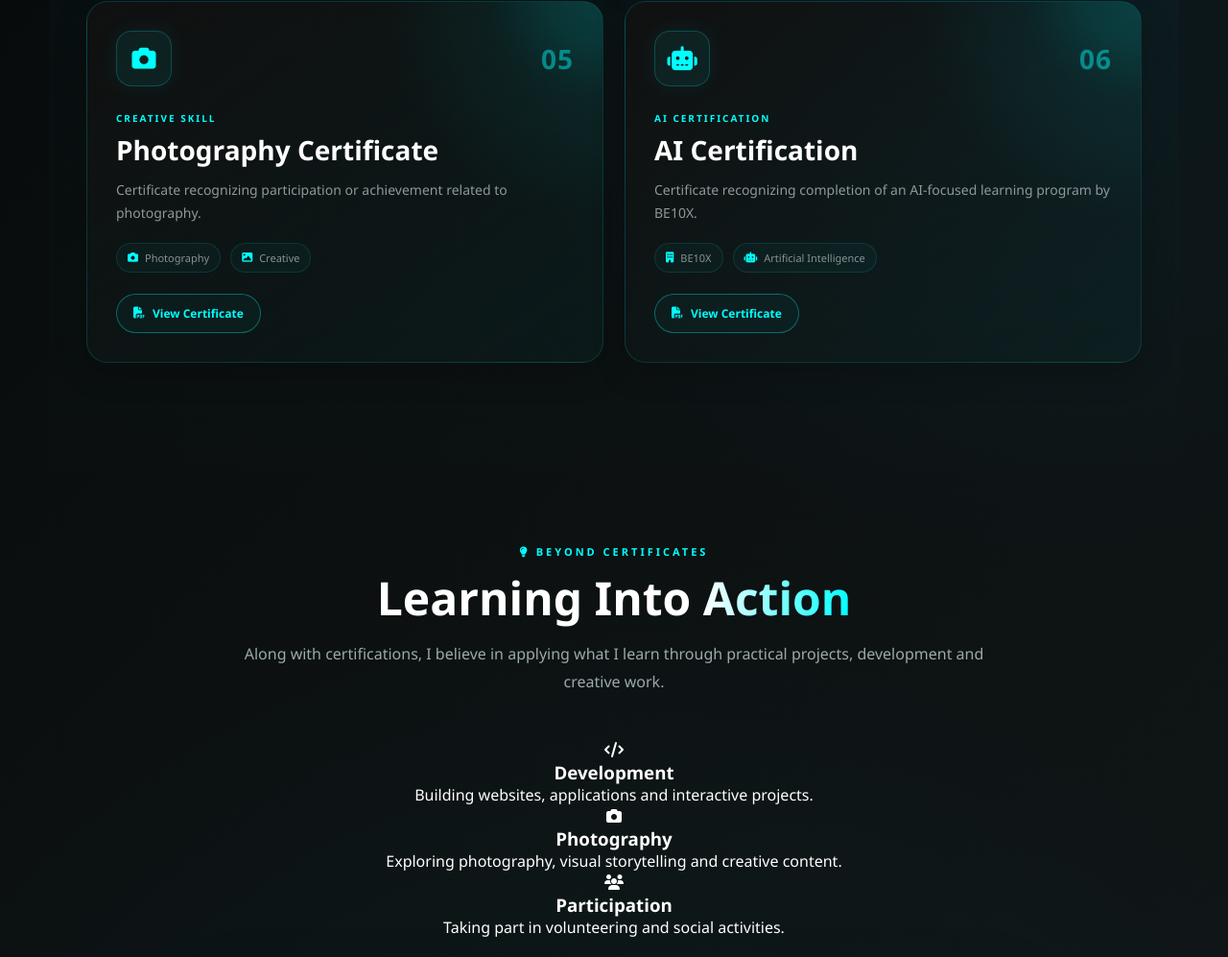
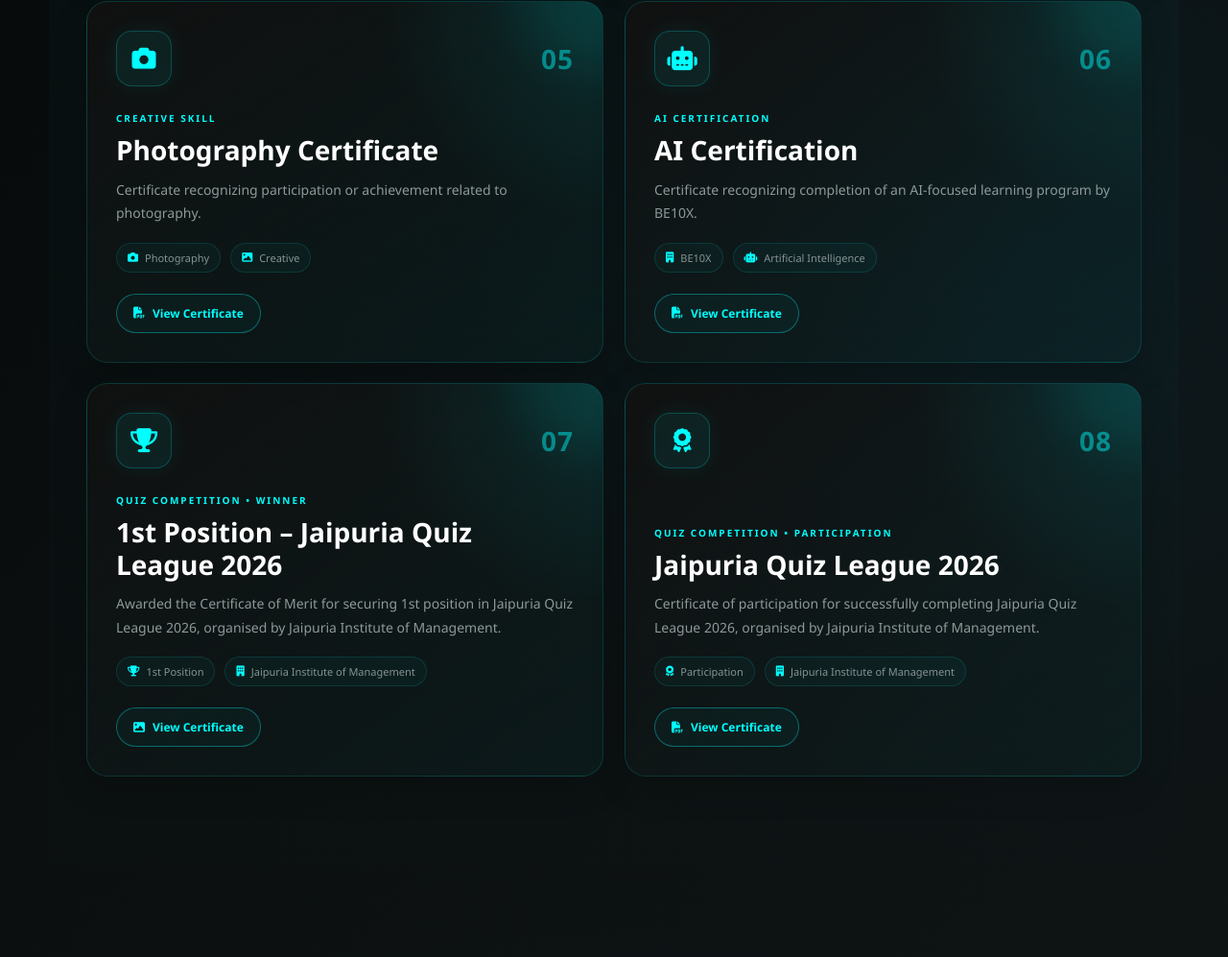
Before and after one commit to viraljainhacker/ViralJain-Portfolio, a plain HTML site: page certifications.html in a window 1280 px wide. Shown: the part 1459-2456 px from the top of the page at 96% size. Drawn offline with Linux system fonts and the light colour scheme.

Commit message:
Update certifications and achievements in HTML
Updated the number of certificates and added new achievements in the certifications section.

```diff
--- a/certifications.html
+++ b/certifications.html
@@ -23,7 +23,7 @@
   </head>
 
   <body>
-        <!-- =========================
+    <!-- =========================
        NAVBAR
   ========================== -->
 
@@ -56,6 +56,7 @@
         <a href="contact.html"> Contact </a>
       </div>
     </nav>
+
     <!-- ================= MAIN ================= -->
 
     <main class="page certifications-page">
@@ -85,7 +86,7 @@
         <div class="certificate-stat-card">
           <i class="fas fa-certificate"></i>
 
-          <strong>06</strong>
+          <strong>08</strong>
 
           <span> Certificates </span>
         </div>
@@ -404,6 +405,96 @@
               </a>
             </div>
           </article>
+
+          <!-- ================= JAIPURIA QUIZ LEAGUE WINNER ================= -->
+          <article class="certificate-card">
+            <div class="certificate-top">
+              <div class="certificate-icon">
+                <i class="fas fa-trophy"></i>
+              </div>
+              <span class="certificate-number">07</span>
+            </div>
+
+            <div class="certificate-content">
+              <span class="certificate-type">QUIZ COMPETITION • WINNER</span>
+
+              <h3>1st Position – Jaipuria Quiz League 2026</h3>
+
+              <p>
+                Awarded the Certificate of Merit for securing 1st position in
+                Jaipuria Quiz League 2026, organised by Jaipuria Institute of
+                Management.
+              </p>
+
+              <div class="certificate-meta">
+                <span>
+                  <i class="fas fa-trophy"></i>
+                  1st Position
+                </span>
+
+                <span>
+                  <i class="fas fa-building"></i>
+                  Jaipuria Institute of Management
+                </span>
+              </div>
+
+              <a
+                href="JaipuriaQuiz.jpeg"
+                class="certificate-button"
+                target="_blank"
+                rel="noopener noreferrer"
+              >
+                <i class="fas fa-image"></i>
+                View Certificate
+              </a>
+            </div>
+          </article>
+
+          <!-- ================= JAIPURIA QUIZ LEAGUE PARTICIPATION ================= -->
+          <article class="certificate-card">
+            <div class="certificate-top">
+              <div class="certificate-icon">
+                <i class="fas fa-award"></i>
+              </div>
+              <span class="certificate-number">08</span>
+            </div>
+
+            <div class="certificate-content">
+              <span class="certificate-type"
+                >QUIZ COMPETITION • PARTICIPATION</span
+              >
+
+              <h3>Jaipuria Quiz League 2026</h3>
+
+              <p>
+                Certificate of participation for successfully completing
+                Jaipuria Quiz League 2026, organised by Jaipuria Institute of
+                Management.
+              </p>
+
+              <div class="certificate-meta">
+                <span>
+                  <i class="fas fa-award"></i>
+                  Participation
+                </span>
+
+                <span>
+                  <i class="fas fa-building"></i>
+                  Jaipuria Institute of Management
+                </span>
+              </div>
+
+              <a
+                href="JaipuriaQuizParticipation.pdf"
+                class="certificate-button"
+                target="_blank"
+                rel="noopener noreferrer"
+              >
+                <i class="fas fa-file-pdf"></i>
+                View Certificate
+              </a>
+            </div>
+          </article>
         </div>
       </section>
 
```
